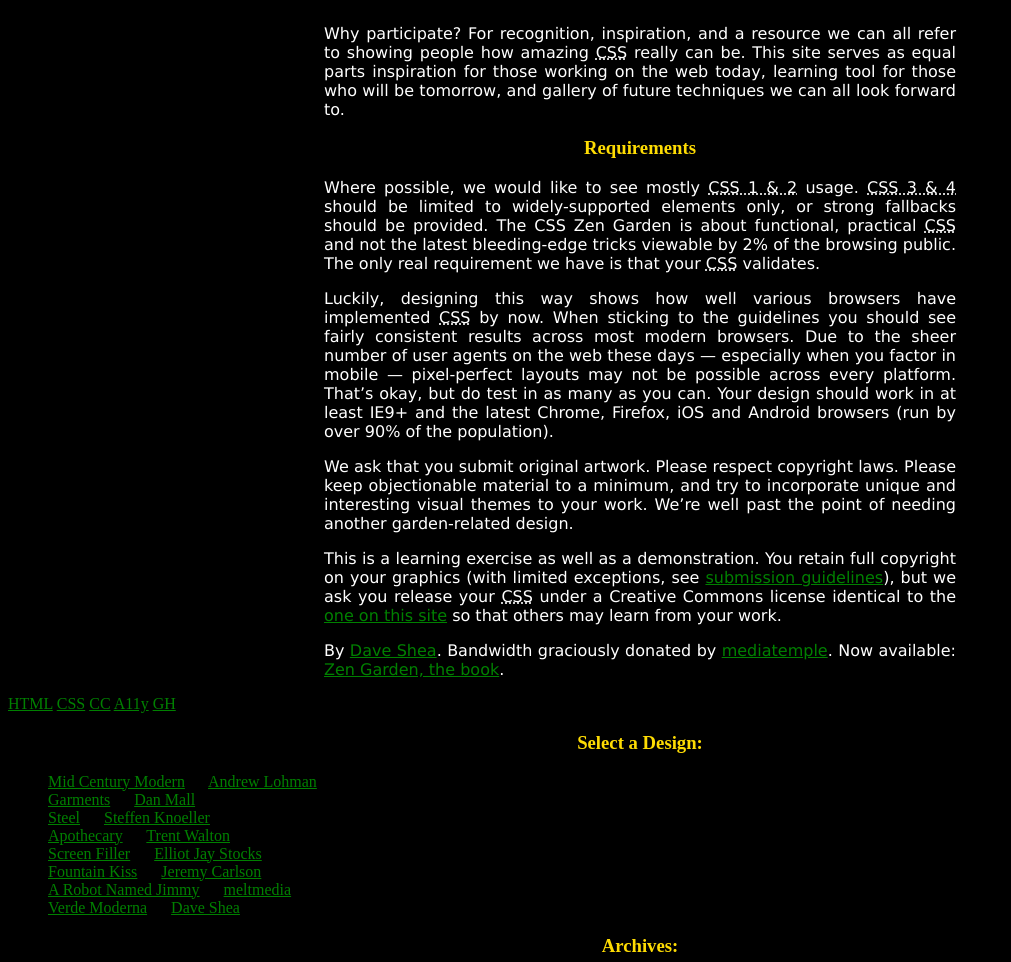
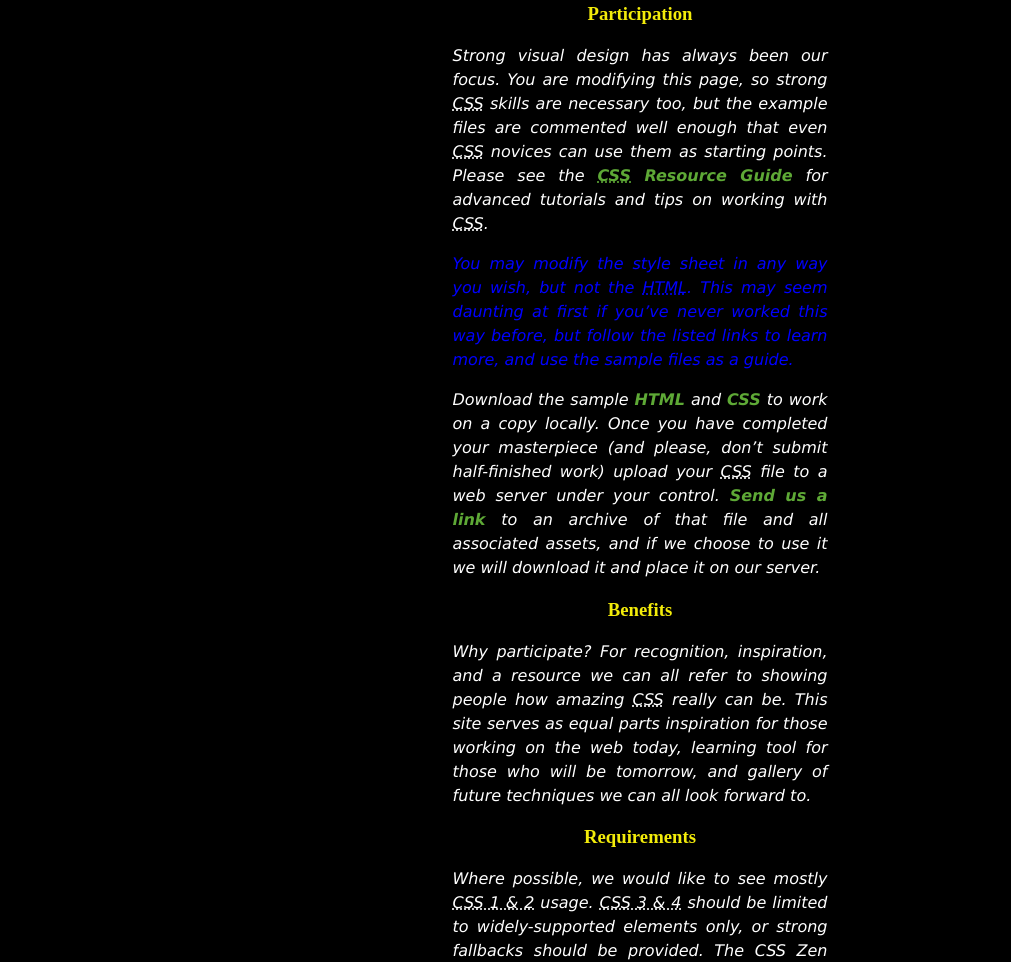
Before and after one commit to GLADYSYOVANAMAMANICAMATICONA/garden, a plain HTML site: page index.html in a window 1280 px wide. Shown: the part 1189-2151 px from the top of the page, without its empty margins (0-1011 px from the left). Drawn offline with Linux system fonts and the light colour scheme.

Commit message:
generar botones

```diff
--- a/css/main.css
+++ b/css/main.css
@@ -15,6 +15,7 @@ h1{
   left: 50%;
   transform: translate(-50%,-50%);
   border-radius: 20px;
+  margin: 0px;
 }
 h1:hover{
 	color: red;
@@ -23,11 +24,10 @@ h1:hover{
 body,html {
   height: 100%;
   background-color: black;
-
+  text-align: center;
 }
 h2{
 	color: red;
-	text-align: center;
 }
 
 h3{
@@ -52,3 +52,63 @@ a{
 
 	text-align: center;
 }
+a, a:link, a:active {
+color : #5EA936;
+font-weight : 700;
+text-decoration: none;
+}
+.sidebar a{
+  border-top: 1px solid #cccccc;
+  border-bottom: 2px solid #666666;
+  border-left: 1px solid #cccccc;
+  border-right: 2px solid #666666;
+  border-radius: 25px;
+  padding: 2px;
+}
+a:hover {
+color : #EED800;
+}
+li {
+list-style : none;
+}
+.page-wrapper {
+width : 750px;
+height : 1600px;
+background-color: transparent;
+position : relative;
+margin : 0 auto;
+padding : 20px;
+}
+footer{
+  height :70px;
+}
+.sidebar {
+width : 400px;
+left : 500px;
+top : 581px;
+}
+.sidebar ul {
+text-align : left;
+}
+.preamble p, .explanation p, .participation p, .benefits p, .requirements p {
+text-align : justify;
+line-height : 1.5em;
+font-style: italic;
+}
+.participation p:nth-child(3) {
+color: blue;
+}
+.summary p:first-child{
+  color: red;
+
+}
+.summary p:last-child{
+  color: #FFF000;
+
+}
+li{
+  margin-top: 15px;
+}
+h3{
+  color:#F3EC0A;
+  }
```
